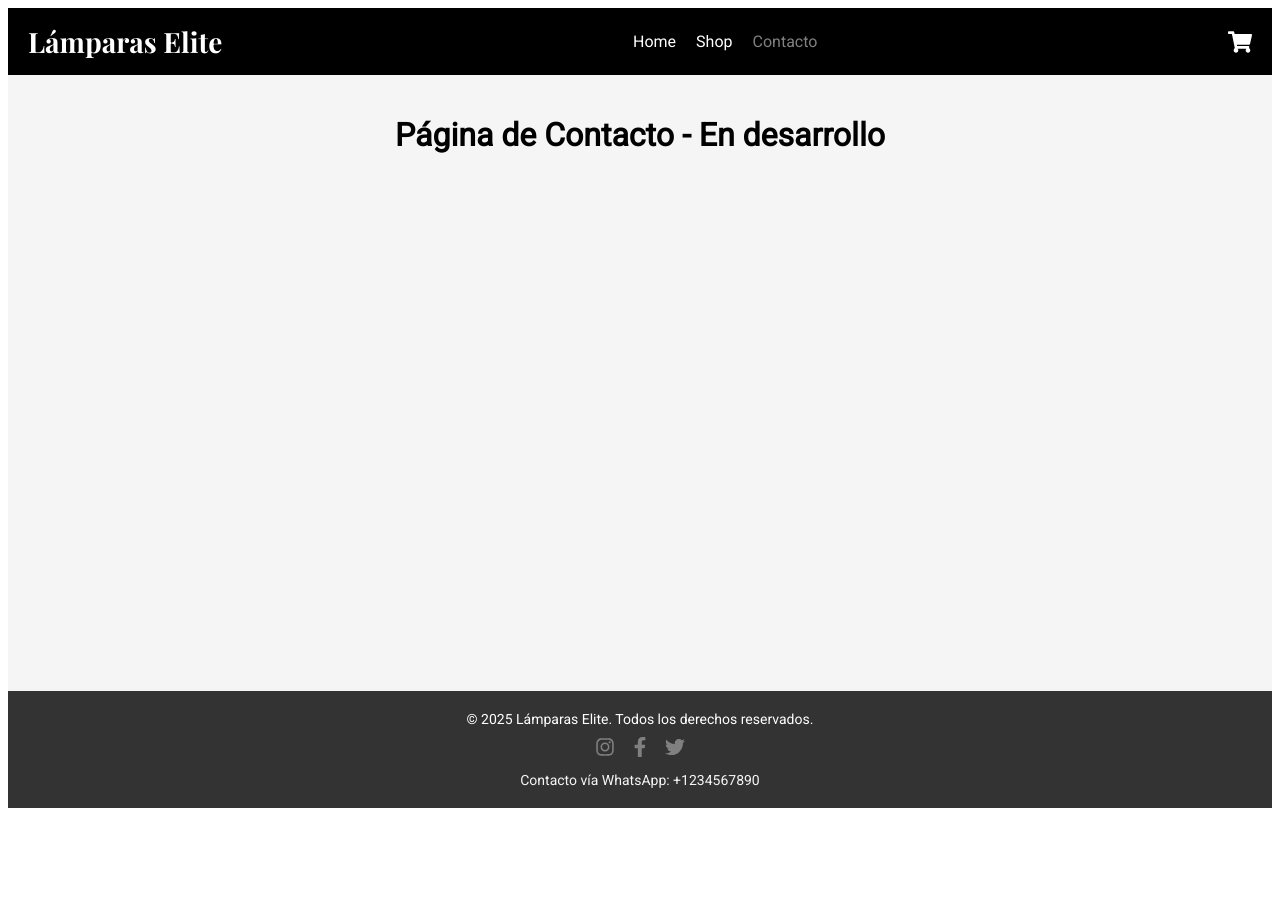
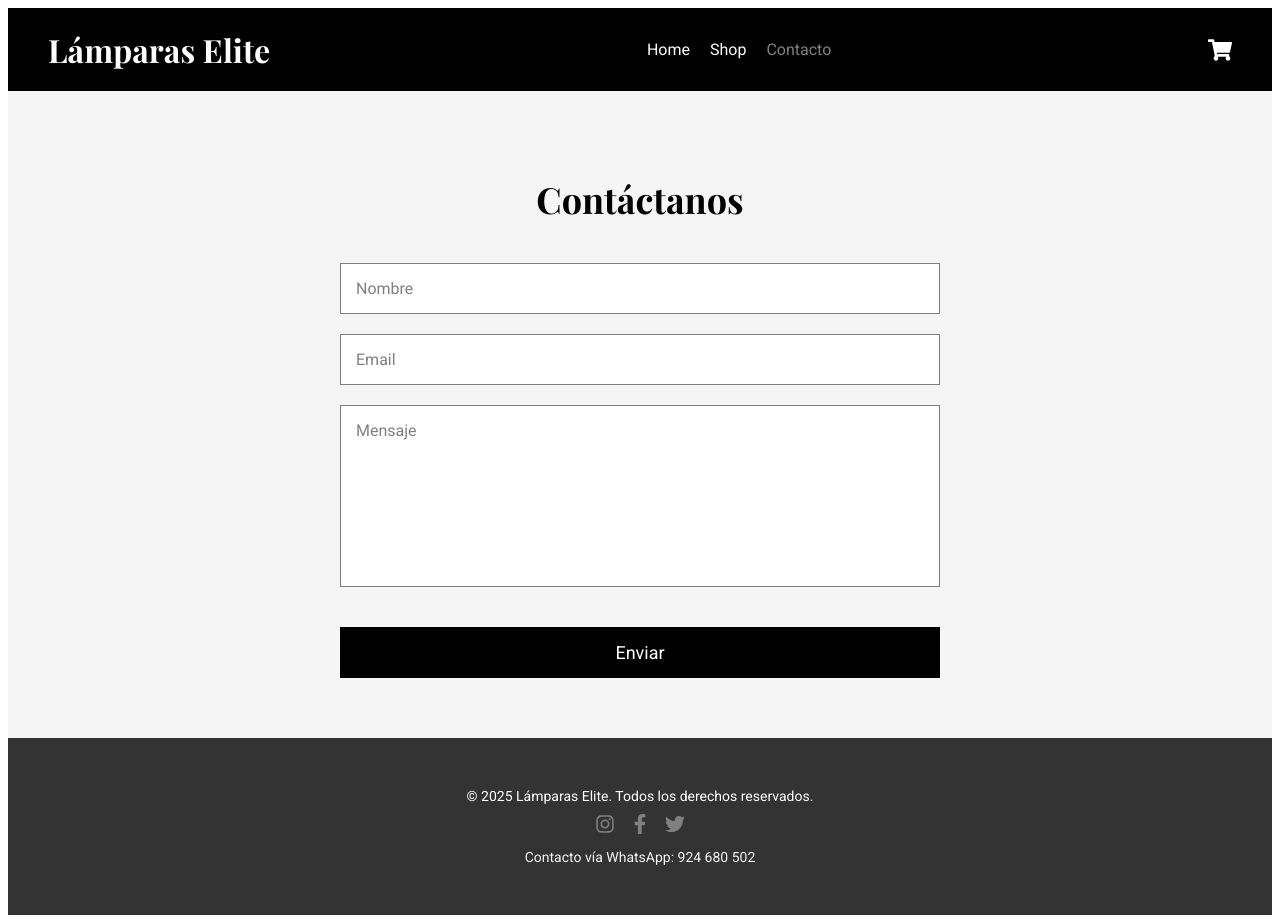
Before and after one commit to OscarCantaro/lamparas-lujosas, a React (Create React App) app: page /contact in a window 1280 px wide. Before the commit the page ends 816 px from the top, so only its background shows below. Built offline with nearby package versions, Linux system fonts and the light colour scheme.

Commit message:
actualizacion de estilos

```diff
--- a/public/index.html
+++ b/public/index.html
@@ -1,5 +1,5 @@
 <!DOCTYPE html>
-<html lang="en">
+<html lang="es">
   <head>
     <meta charset="utf-8" />
     <link rel="icon" href="%PUBLIC_URL%/favicon.ico" />
@@ -7,11 +7,11 @@
     <meta name="theme-color" content="#000000" />
     <meta
       name="description"
-      content="Web site created using create-react-app"
+      content="Tienda en línea de lámparas minimalistas. Descubre elegancia en iluminación con diseños únicos."
     />
     <link rel="apple-touch-icon" href="%PUBLIC_URL%/logo192.png" />
     <link rel="manifest" href="%PUBLIC_URL%/manifest.json" />
-    <title>React App</title>
+    <title>Tienda de Lámparas</title>
     <link rel="preconnect" href="https://fonts.googleapis.com" />
     <link rel="preconnect" href="https://fonts.gstatic.com" crossorigin />
     <link
--- a/src/components/Footer.js
+++ b/src/components/Footer.js
@@ -1,13 +1,13 @@
-import React from 'react';
-import styled from 'styled-components';
-import { FaInstagram, FaFacebookF, FaTwitter } from 'react-icons/fa'; // Iconos de redes
+import React from "react";
+import styled from "styled-components";
+import { FaInstagram, FaFacebookF, FaTwitter } from "react-icons/fa"; // Iconos de redes
 
 const FooterWrapper = styled.footer`
-  background-color: ${props => props.theme.colors.darkGray};
-  color: ${props => props.theme.colors.white};
-  padding: 20px;
+  background-color: ${(props) => props.theme.colors.darkGray};
+  color: ${(props) => props.theme.colors.white};
+  padding: 50px 0;
   text-align: center;
-  font-family: 'Roboto', sans-serif;
+  font-family: "Roboto", sans-serif;
   font-size: 14px;
 
   @media (max-width: 768px) {
@@ -27,36 +27,51 @@ const SocialLinks = styled.div`
 `;
 
 const SocialIcon = styled.a`
-  color: ${props => props.theme.colors.mediumGray};
+  color: ${(props) => props.theme.colors.mediumGray};
   font-size: 20px;
   transition: color 0.3s;
 
   &:hover {
-    color: ${props => props.theme.colors.white};
+    color: ${(props) => props.theme.colors.white};
   }
 `;
 
 const WhatsAppInfo = styled.p`
   margin: 10px 0 0;
-  color: ${props => props.theme.colors.lightGray};
+  color: ${(props) => props.theme.colors.lightGray};
 `;
 
 const Footer = () => {
   return (
     <FooterWrapper>
-      <Copyright>&copy; 2025 Lámparas Elite. Todos los derechos reservados.</Copyright>
+      <Copyright>
+        &copy; 2025 Lámparas Elite. Todos los derechos reservados.
+      </Copyright>
       <SocialLinks>
-        <SocialIcon href="https://instagram.com" target="_blank" rel="noopener noreferrer">
+        <SocialIcon
+          href="https://instagram.com"
+          target="_blank"
+          rel="noopener noreferrer"
+        >
           <FaInstagram />
         </SocialIcon>
-        <SocialIcon href="https://facebook.com" target="_blank" rel="noopener noreferrer">
+        <SocialIcon
+          href="https://facebook.com"
+          target="_blank"
+          rel="noopener noreferrer"
+        >
           <FaFacebookF />
         </SocialIcon>
-        <SocialIcon href="https://twitter.com" target="_blank" rel="noopener noreferrer">
+        <SocialIcon
+          href="https://twitter.com"
+          target="_blank"
+          rel="noopener noreferrer"
+        >
           <FaTwitter />
         </SocialIcon>
       </SocialLinks>
-      <WhatsAppInfo>Contacto vía WhatsApp: +1234567890</WhatsAppInfo> {/* Reemplaza con tu número real */}
+      <WhatsAppInfo>Contacto vía WhatsApp: 924 680 502</WhatsAppInfo>{" "}
+      {/* Reemplaza con tu número real */}
     </FooterWrapper>
   );
 };
--- a/src/components/Header.js
+++ b/src/components/Header.js
@@ -1,12 +1,12 @@
-import React from 'react';
-import { NavLink } from 'react-router-dom';
-import styled from 'styled-components';
-import { FaShoppingCart } from 'react-icons/fa'; // Icono de carrito
+import React from "react";
+import { NavLink } from "react-router-dom";
+import styled from "styled-components";
+import { FaShoppingCart } from "react-icons/fa"; // Icono de carrito
 
 const HeaderWrapper = styled.header`
-  background-color: ${props => props.theme.colors.black};
-  color: ${props => props.theme.colors.white};
-  padding: 15px 20px;
+  background-color: ${(props) => props.theme.colors.black};
+  color: ${(props) => props.theme.colors.white};
+  padding: 20px 40px; // Más espacio en desktop
   display: flex;
   justify-content: space-between;
   align-items: center;
@@ -14,23 +14,34 @@ const HeaderWrapper = styled.header`
   top: 0;
   z-index: 1000;
 
-  @media (max-width: 768px) {
+  @media (max-width: 1024px) {
+    padding: 15px 30px;
+  }
+
+  @media (max-width: 600px) {
     flex-direction: column;
-    padding: 10px;
+    padding: 10px 20px;
   }
 `;
 
 const Logo = styled(NavLink)`
-  font-family: 'Playfair Display', serif;
-  font-size: 28px;
+  font-family: "Playfair Display", serif;
+  font-size: 32px; // Mayor para lujo
   font-weight: 700;
-  color: ${props => props.theme.colors.white};
+  color: ${(props) => props.theme.colors.white};
   text-decoration: none;
 
-  @media (max-width: 768px) {
+  @media (max-width: 1024px) {
+    font-size: 28px;
+  }
+
+  @media (max-width: 600px) {
+    font-size: 24px;
     margin-bottom: 10px;
   }
 `;
+
+// Similar para NavItem, CartIcon: reduce font-size en mobile a 14px, etc.
 
 const NavMenu = styled.nav`
   display: flex;
@@ -44,28 +55,28 @@ const NavMenu = styled.nav`
 `;
 
 const NavItem = styled(NavLink)`
-  color: ${props => props.theme.colors.white};
+  color: ${(props) => props.theme.colors.white};
   text-decoration: none;
   font-size: 16px;
-  font-family: 'Roboto', sans-serif;
+  font-family: "Roboto", sans-serif;
   transition: color 0.3s;
 
   &.active {
-    color: ${props => props.theme.colors.mediumGray};
+    color: ${(props) => props.theme.colors.mediumGray};
   }
 
   &:hover {
-    color: ${props => props.theme.colors.lightGray};
+    color: ${(props) => props.theme.colors.lightGray};
   }
 `;
 
 const CartIcon = styled(FaShoppingCart)`
-  color: ${props => props.theme.colors.white};
+  color: ${(props) => props.theme.colors.white};
   font-size: 24px;
   cursor: pointer;
 
   &:hover {
-    color: ${props => props.theme.colors.lightGray};
+    color: ${(props) => props.theme.colors.lightGray};
   }
 
   @media (max-width: 768px) {
@@ -78,7 +89,9 @@ const Header = () => {
     <HeaderWrapper>
       <Logo to="/">Lámparas Elite</Logo>
       <NavMenu>
-        <NavItem to="/" end>Home</NavItem>
+        <NavItem to="/" end>
+          Home
+        </NavItem>
         <NavItem to="/shop">Shop</NavItem>
         <NavItem to="/contact">Contacto</NavItem>
       </NavMenu>
--- a/src/components/ProductCard.js
+++ b/src/components/ProductCard.js
@@ -61,7 +61,7 @@ const buttonVariants = {
   hover: { scale: 1.05, transition: { duration: 0.3, ease: "easeInOut" } },
 };
 
-const ProductCard = ({ product }) => {
+const ProductCard = React.memo(({ product }) => {
   const handleBuy = (e) => {
     e.preventDefault();
     const message = `Hola, quiero comprar ${
@@ -92,6 +92,6 @@ const ProductCard = ({ product }) => {
       </BuyButton>
     </CardWrapper>
   );
-};
+});
 
 export default ProductCard;
--- a/src/pages/Contact.js
+++ b/src/pages/Contact.js
@@ -1,17 +1,147 @@
-import React from 'react';
-import styled from 'styled-components';
+import React, { useState } from "react";
+import styled from "styled-components";
+import { motion } from "framer-motion";
 
-const PageWrapper = styled.div`
-  padding: 20px;
+const ContactWrapper = styled(motion.div)`
+  padding: 60px 40px;
+  background-color: ${(props) => props.theme.colors.lightGray};
+  max-width: 800px;
+  margin: 0 auto;
   text-align: center;
-  color: ${props => props.theme.colors.black};
+
+  @media (max-width: 1024px) {
+    padding: 40px 30px;
+  }
+
+  @media (max-width: 600px) {
+    padding: 30px 20px;
+  }
 `;
 
+const ContactTitle = styled.h1`
+  font-family: "Playfair Display", serif;
+  font-size: 36px;
+  color: ${(props) => props.theme.colors.black};
+  margin-bottom: 40px;
+
+  @media (max-width: 600px) {
+    font-size: 28px;
+  }
+`;
+
+const Form = styled.form`
+  display: flex;
+  flex-direction: column;
+  gap: 20px;
+  max-width: 600px;
+  margin: 0 auto;
+`;
+
+const Input = styled.input`
+  padding: 15px;
+  border: 1px solid ${(props) => props.theme.colors.mediumGray};
+  background-color: ${(props) => props.theme.colors.white};
+  font-family: "Roboto", sans-serif;
+  font-size: 16px;
+  color: ${(props) => props.theme.colors.black};
+
+  &::placeholder {
+    color: ${(props) => props.theme.colors.mediumGray};
+  }
+`;
+
+const TextArea = styled.textarea`
+  padding: 15px;
+  border: 1px solid ${(props) => props.theme.colors.mediumGray};
+  background-color: ${(props) => props.theme.colors.white};
+  font-family: "Roboto", sans-serif;
+  font-size: 16px;
+  color: ${(props) => props.theme.colors.black};
+  height: 150px;
+  resize: none;
+
+  &::placeholder {
+    color: ${(props) => props.theme.colors.mediumGray};
+  }
+`;
+
+const SubmitButton = styled(motion.button)`
+  background-color: ${(props) => props.theme.colors.black};
+  color: ${(props) => props.theme.colors.white};
+  border: none;
+  padding: 15px 30px;
+  font-family: "Roboto", sans-serif;
+  font-size: 18px;
+  cursor: pointer;
+  margin-top: 20px;
+`;
+
+const buttonVariants = {
+  hover: { scale: 1.05, transition: { duration: 0.3 } },
+};
+
+const wrapperVariants = {
+  hidden: { opacity: 0 },
+  visible: { opacity: 1, transition: { duration: 0.5 } },
+};
+
 const Contact = () => {
+  const [name, setName] = useState("");
+  const [email, setEmail] = useState("");
+  const [message, setMessage] = useState("");
+
+  const handleSubmit = (e) => {
+    e.preventDefault();
+    const fullMessage = `Hola, soy ${name} (${email}). Mensaje: ${message}`;
+    const whatsappNumber = "+123456789"; // Placeholder
+    const url = `https://wa.me/${whatsappNumber}?text=${encodeURIComponent(
+      fullMessage
+    )}`;
+    window.open(url, "_blank");
+    // Limpia formulario
+    setName("");
+    setEmail("");
+    setMessage("");
+  };
+
   return (
-    <PageWrapper>
-      <h1>Página de Contacto - En desarrollo</h1>
-    </PageWrapper>
+    <ContactWrapper
+      initial="hidden"
+      whileInView="visible"
+      variants={wrapperVariants}
+      viewport={{ once: true }}
+    >
+      <ContactTitle>Contáctanos</ContactTitle>
+      <Form onSubmit={handleSubmit}>
+        <Input
+          type="text"
+          placeholder="Nombre"
+          value={name}
+          onChange={(e) => setName(e.target.value)}
+          required
+        />
+        <Input
+          type="email"
+          placeholder="Email"
+          value={email}
+          onChange={(e) => setEmail(e.target.value)}
+          required
+        />
+        <TextArea
+          placeholder="Mensaje"
+          value={message}
+          onChange={(e) => setMessage(e.target.value)}
+          required
+        />
+        <SubmitButton
+          type="submit"
+          whileHover="hover"
+          variants={buttonVariants}
+        >
+          Enviar
+        </SubmitButton>
+      </Form>
+    </ContactWrapper>
   );
 };
 
--- a/src/pages/Shop.js
+++ b/src/pages/Shop.js
@@ -4,25 +4,33 @@ import { products } from "../data/products";
 import ProductCard from "../components/ProductCard";
 import { motion } from "framer-motion"; // Nueva importación
 
-const ShopWrapper = styled.div`
-  padding: 40px 20px;
-  background-color: ${(props) => props.theme.colors.lightGray};
-`;
-
 const Grid = styled(motion.div)`
-  // Convertido a motion.div
   display: grid;
   grid-template-columns: repeat(3, 1fr);
-  gap: 30px;
+  gap: 40px; // Espacio amplio para lujo
   max-width: 1200px;
   margin: 0 auto;
 
   @media (max-width: 1024px) {
     grid-template-columns: repeat(2, 1fr);
+    gap: 30px;
   }
 
-  @media (max-width: 768px) {
+  @media (max-width: 600px) {
     grid-template-columns: 1fr;
+    gap: 20px;
+  }
+`;
+
+const ShopWrapper = styled.div`
+  padding: 60px 40px; // Amplio en desktop
+
+  @media (max-width: 1024px) {
+    padding: 40px 30px;
+  }
+
+  @media (max-width: 600px) {
+    padding: 30px 20px;
   }
 `;
 
```
Also changed, not shown: src/App.js (+14 -11 lines), src/pages/ProductDetail.js (+20 -13 lines).
